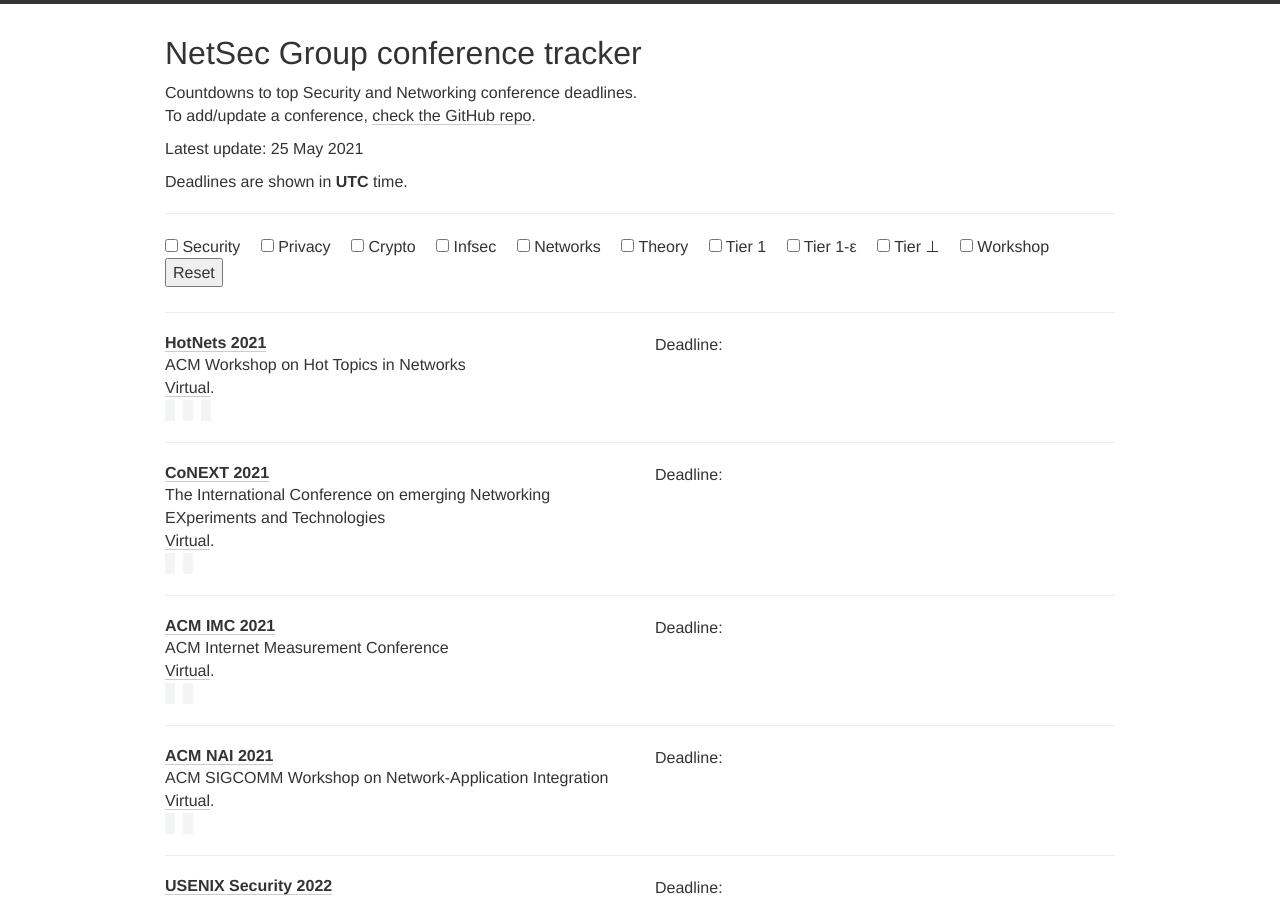
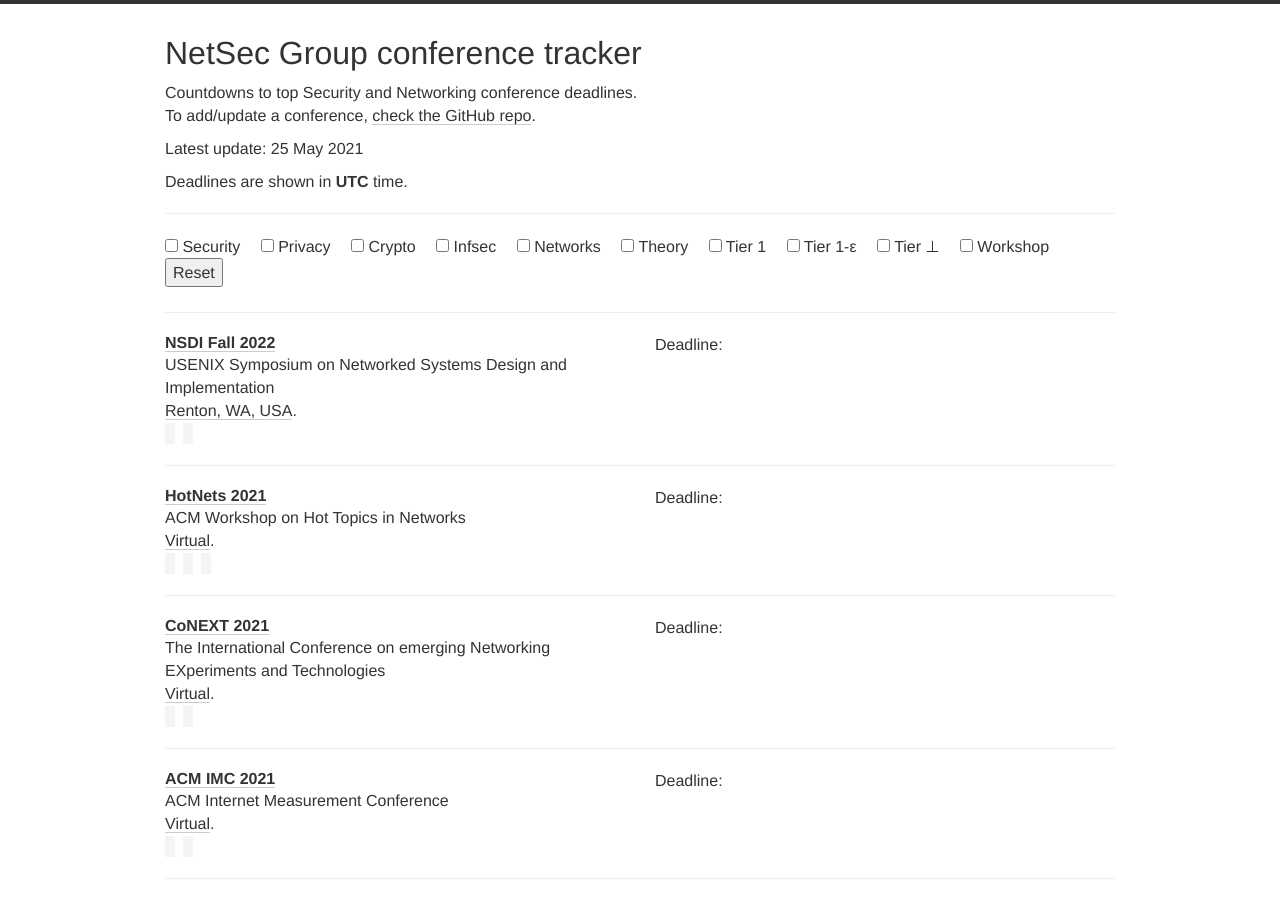
Before and after one commit to netsec-ethz/netsec-deadlines, a Jekyll site: the page built from index.html, in a window 1280 px wide and 900 px high. Built offline with Jekyll 4.4.1, drawn with Linux system fonts in a browser that asks for light colours; nearby versions of some CDN libraries.

Commit message:
Add NSDI '22

```diff
--- a/_data/conferences.yml
+++ b/_data/conferences.yml
@@ -1,4 +1,15 @@
 ---
+- name: NSDI Fall
+  year: 2022
+  date: "April 4–6, 2022"
+  place: Renton, WA, USA
+  description: USENIX Symposium on Networked Systems Design and Implementation
+  link: https://www.usenix.org/conference/nsdi22/call-for-papers
+  deadline: "2021-09-09 20:59"
+  abstract: "2021-09-15 20:59"
+  timezone: America/Los_Angeles  # PDT
+  tags: [NET, T1]
+
 - name: HotNets
   year: 2021
   date: "November 10-12, 2021"
```
